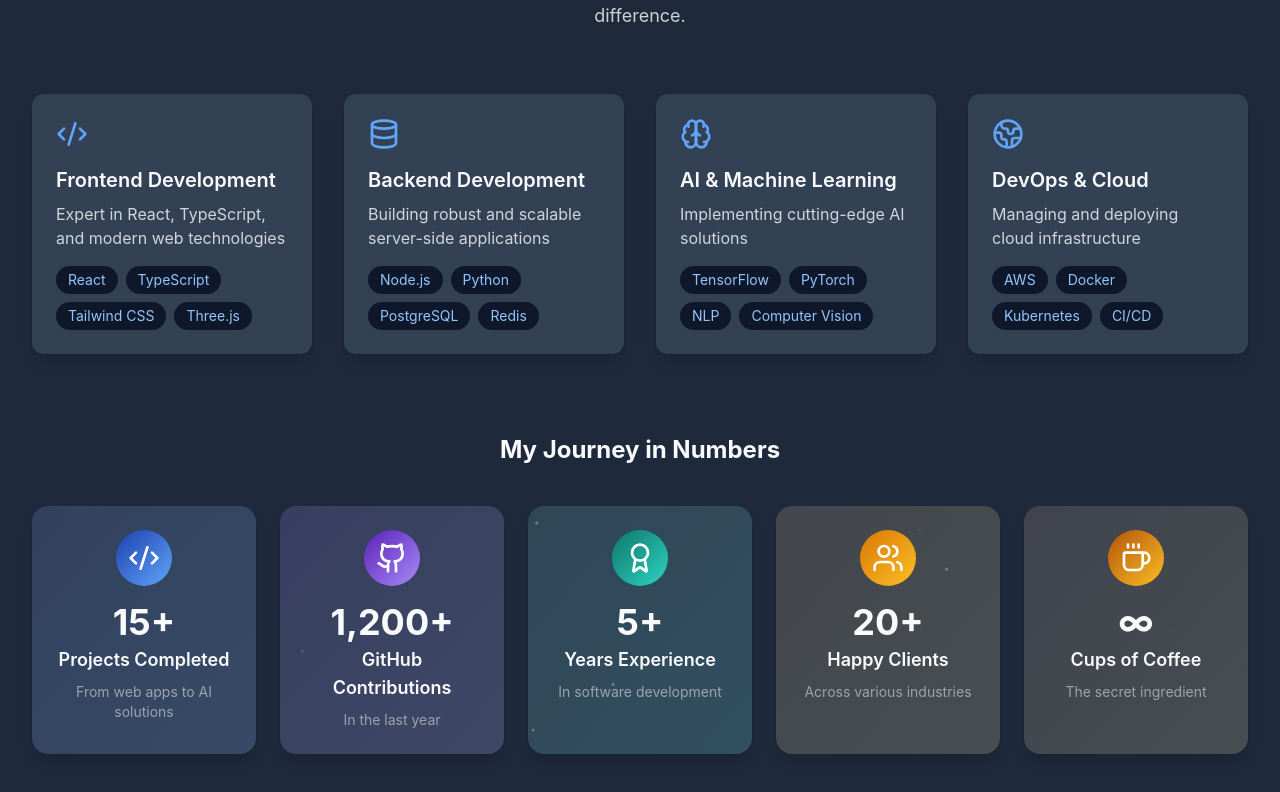
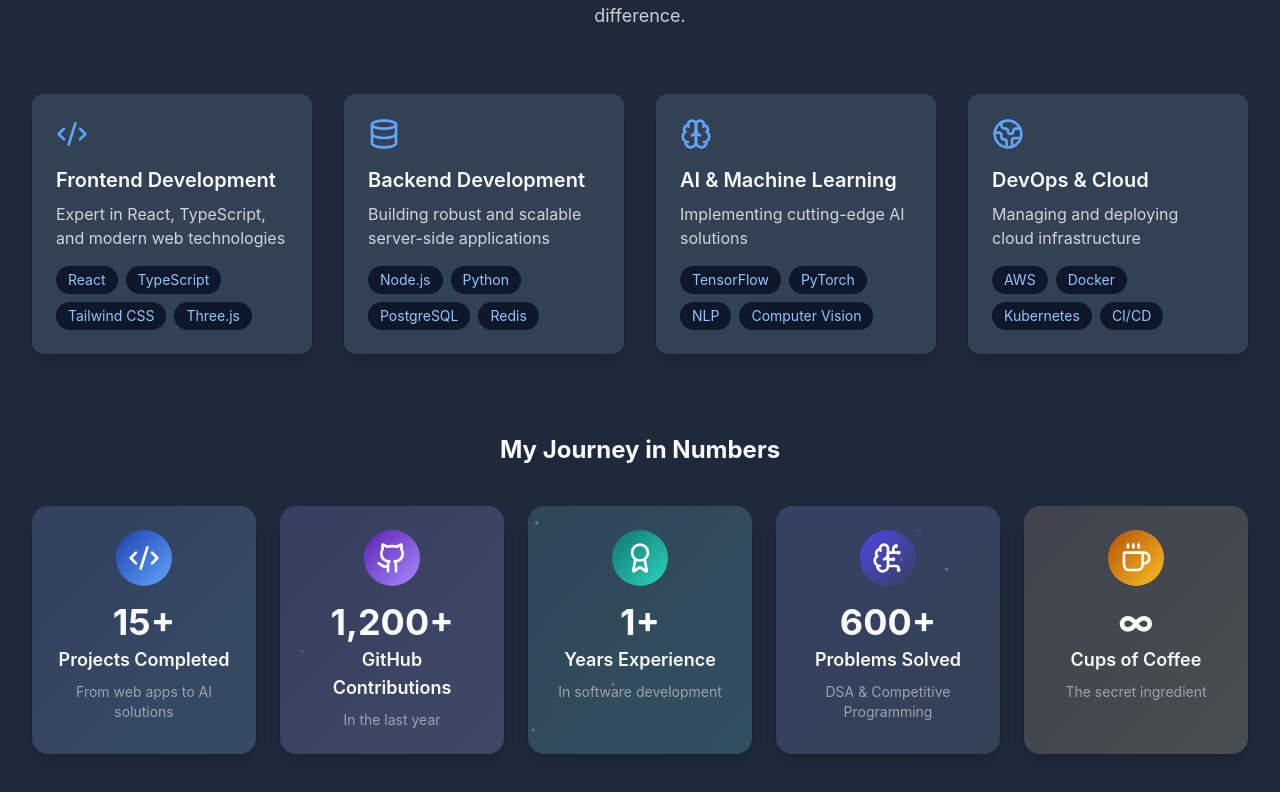
Before and after one commit to YashSakhareliya/Portfolio, a React (Vite) app: page / in a window 1280 px wide. Shown: the part 1026-1818 px from the top of the page. Built offline with nearby package versions, Linux system fonts and the light colour scheme.

Commit message:
State Updated

```diff
--- a/src/components/About.jsx
+++ b/src/components/About.jsx
@@ -1,7 +1,7 @@
 import React from 'react'
 import { motion } from 'framer-motion'
 import { useSelector } from 'react-redux';
-import { Code2, Database, Globe2, Brain, Github, Award, Users, Coffee,  } from 'lucide-react';
+import { Code2, Database, Globe2, Brain, Github, Award, Users, Coffee, BrainCircuit   } from 'lucide-react';
 
 
 
@@ -51,19 +51,19 @@ const stats = [
     },
     {
       icon: <Award className="w-8 h-8" />,
-      value: '5+',
+      value: '1+',
       label: 'Years Experience',
       description: 'In software development',
       color: 'from-green-500 to-green-600',
       darkColor: 'from-web3-teal-dark to-web3-teal-glow'
     },
     {
-      icon: <Users className="w-8 h-8" />,
-      value: '20+',
-      label: 'Happy Clients',
-      description: 'Across various industries',
+      icon: <BrainCircuit  className="w-8 h-8" />,
+      value: '600+',
+      label: 'Problems Solved',
+      description: 'DSA & Competitive Programming',
       color: 'from-orange-500 to-orange-600',
-      darkColor: 'from-amber-600 to-web3-amber-glow'
+      darkColor: 'from-indigo-600 to-web3-indigo-glow'
     },
     {
       icon: <Coffee className="w-8 h-8" />,
@@ -192,11 +192,11 @@ const About = () => {
                         </div>
 
                         <div className="relative p-6 flex flex-col items-center text-center z-10">
-                        <div className={`p-3 rounded-full bg-gradient-to-br ${
-                            isDarkMode ? stat.darkColor : stat.color
-                        } text-white mb-4`}>
-                            {stat.icon}
-                        </div>
+                            <div className={`p-3 rounded-full bg-gradient-to-br ${
+                                isDarkMode ? stat.darkColor : stat.color
+                            } text-white mb-4`}>
+                                {stat.icon}
+                            </div>
 
                         <motion.div
                             initial={{ opacity: 0, scale: 0.5 }}
```
